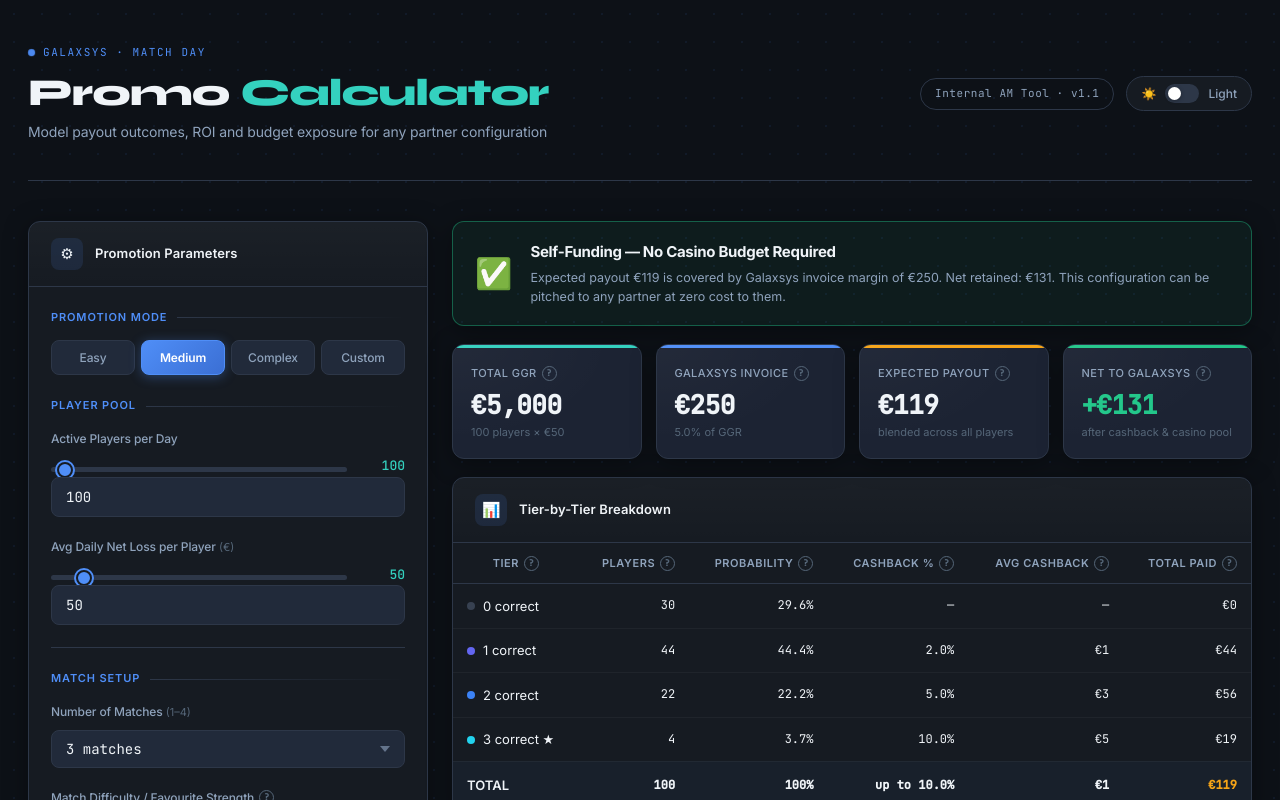
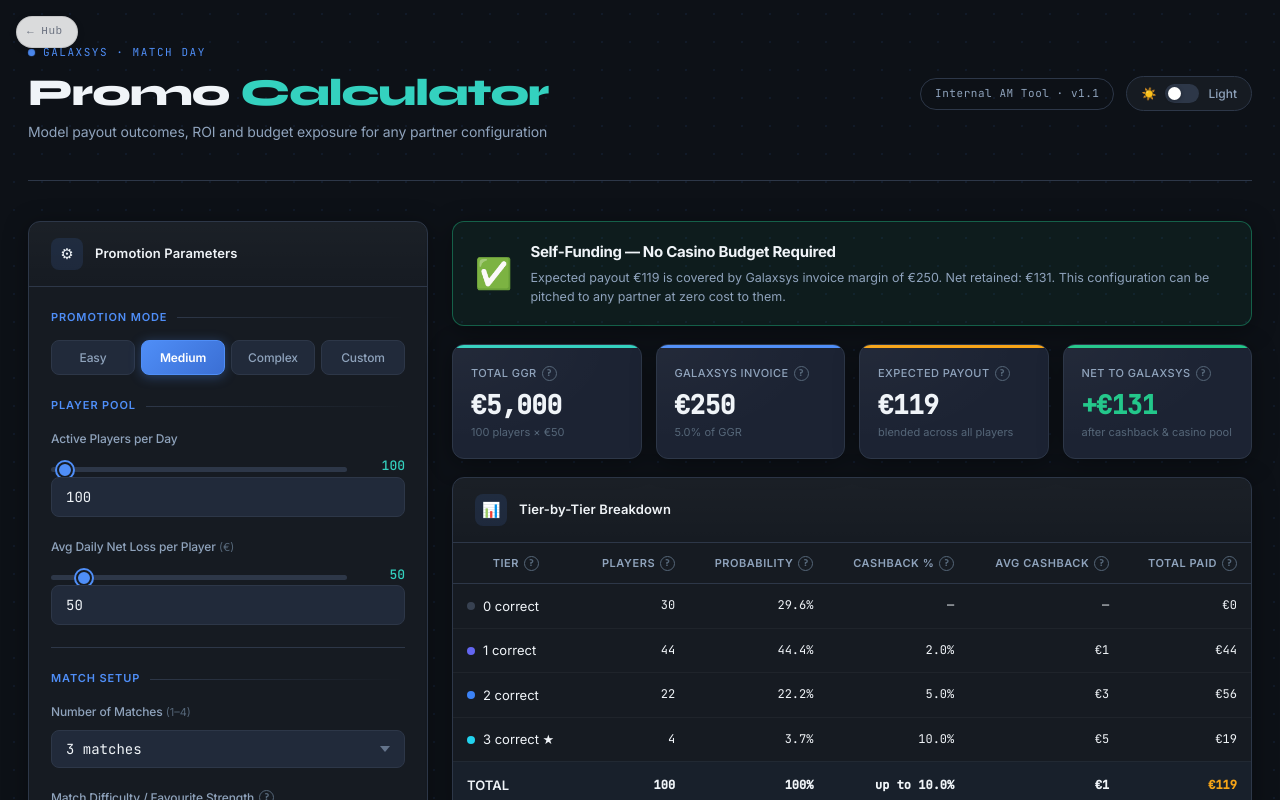
Before and after one commit to vigengalaxsys-del/galaxsys-promo-hub, a plain HTML site: page MatchDay.html in a window 1280 px wide. Shown: the top 800 px of the page. Drawn offline with Linux system fonts and the light colour scheme.

Commit message:
Add fixed navigation link to index.html

```diff
--- a/MatchDay.html
+++ b/MatchDay.html
@@ -604,6 +604,31 @@
 
 </head>
 <body>
+  <a href="index.html" style="
+  position: fixed;
+  top: 16px;
+  left: 16px;
+  z-index: 9999;
+  display: flex;
+  align-items: center;
+  gap: 7px;
+  font-family: 'DM Mono', monospace;
+  font-size: 11px;
+  font-weight: 500;
+  letter-spacing: 0.05em;
+  text-decoration: none;
+  color: #6b7280;
+  background: rgba(255,255,255,0.85);
+  backdrop-filter: blur(10px);
+  border: 1px solid rgba(0,0,0,0.1);
+  border-radius: 20px;
+  padding: 6px 14px 6px 10px;
+  box-shadow: 0 2px 8px rgba(0,0,0,0.08);
+  transition: color 0.2s, box-shadow 0.2s;
+" onmouseover="this.style.color='#111827';this.style.boxShadow='0 4px 16px rgba(0,0,0,0.14)'"
+   onmouseout="this.style.color='#6b7280';this.style.boxShadow='0 2px 8px rgba(0,0,0,0.08)'">
+  ← Hub
+</a>
 <div class="wrap">
 
   <!-- HEADER -->
```
